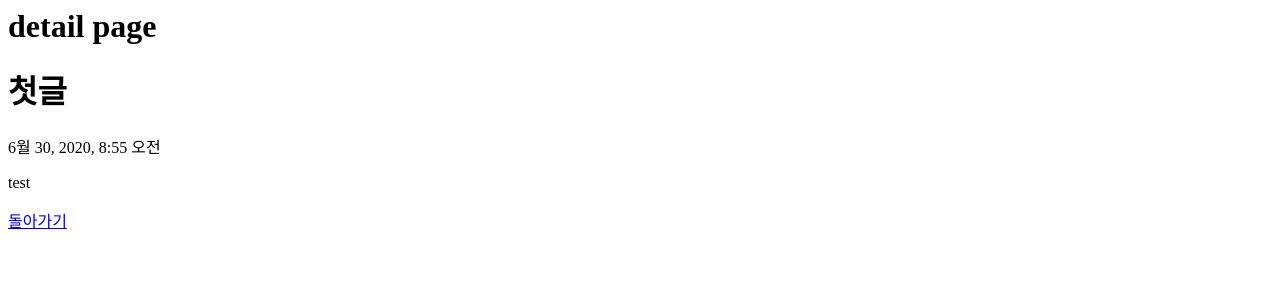
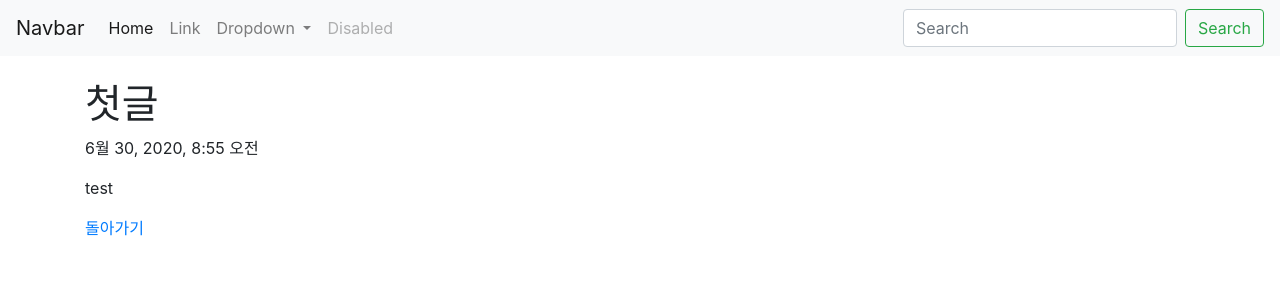
Before and after one commit to Hoteol/python, a Django app: template blogapp/templates/detail.html in a window 1280 px wide. Shown: the top 300 px of the page. Run offline with Django 3.2, Linux system fonts and the light colour scheme; the template is opened without the code that fills it: values that come from a table or form of the project are taken from there, others are empty; data comes from the database, SQL or seed files in the repository; some libraries are stand-ins or nearby versions.

Commit message:
urls modify

```diff
--- a/blogapp/templates/detail.html
+++ b/blogapp/templates/detail.html
@@ -1,7 +1,9 @@
-<h1>detail page</h1>
+{% extends 'base.html' %}
 
-<h1>{{ blog.title }}</h1>
-<p>{{ blog.pub_date }}</p>
-<p>{{ blog.body }}</p>
+{% block content %}
+    <h1>{{ blog.title }}</h1>
+    <p>{{ blog.pub_date }}</p>
+    <p>{{ blog.body }}</p>
 
-<a href="{% url 'home' %}">돌아가기</a>
+    <a href="{% url 'home' %}">돌아가기</a>
+{% endblock %}
--- /dev/null
+++ b/blogapp/urls.py
@@ -0,0 +1,7 @@
+from django.urls import path
+from . import views
+
+urlpatterns = [
+    path('new/', views.new, name='new'),
+    path('detail/<int:blog_id>/', views.detail, name='detail'),
+]
--- a/blogproject/settings.py
+++ b/blogproject/settings.py
@@ -55,7 +55,7 @@ ROOT_URLCONF = 'blogproject.urls'
 TEMPLATES = [
     {
         'BACKEND': 'django.template.backends.django.DjangoTemplates',
-        'DIRS': [],
+        'DIRS': ['blogproject/templates'],
         'APP_DIRS': True,
         'OPTIONS': {
             'context_processors': [
--- /dev/null
+++ b/blogproject/templates/base.html
@@ -0,0 +1,63 @@
+<head>
+    <!-- CSS only -->
+    <link rel="stylesheet" href="https://stackpath.bootstrapcdn.com/bootstrap/4.5.0/css/bootstrap.min.css" integrity="sha384-9aIt2nRpC12Uk9gS9baDl411NQApFmC26EwAOH8WgZl5MYYxFfc+NcPb1dKGj7Sk" crossorigin="anonymous">
+    <!-- JS, Popper.js, and jQuery -->
+    <script src="https://code.jquery.com/jquery-3.5.1.slim.min.js" integrity="sha384-DfXdz2htPH0lsSSs5nCTpuj/zy4C+OGpamoFVy38MVBnE+IbbVYUew+OrCXaRkfj" crossorigin="anonymous"></script>
+    <script src="https://cdn.jsdelivr.net/npm/popper.js@1.16.0/dist/umd/popper.min.js" integrity="sha384-Q6E9RHvbIyZFJoft+2mJbHaEWldlvI9IOYy5n3zV9zzTtmI3UksdQRVvoxMfooAo" crossorigin="anonymous"></script>
+    <script src="https://stackpath.bootstrapcdn.com/bootstrap/4.5.0/js/bootstrap.min.js" integrity="sha384-OgVRvuATP1z7JjHLkuOU7Xw704+h835Lr+6QL9UvYjZE3Ipu6Tp75j7Bh/kR0JKI" crossorigin="anonymous"></script>
+</head>
+<body>
+    <nav class="navbar navbar-expand-lg navbar-light bg-light">
+        <a class="navbar-brand" href="#">Navbar</a>
+        <button class="navbar-toggler" type="button" data-toggle="collapse" data-target="#navbarSupportedContent" aria-controls="navbarSupportedContent" aria-expanded="false" aria-label="Toggle navigation">
+            <span class="navbar-toggler-icon"></span>
+        </button>
+        <div class="collapse navbar-collapse" id="navbarSupportedContent">
+            <ul class="navbar-nav mr-auto">
+                <li class="nav-item active">
+                    <a class="nav-link" href="#">Home <span class="sr-only">(current)</span></a>
+                </li>
+                <li class="nav-item">
+                    <a class="nav-link" href="#">Link</a>
+                </li>
+                <li class="nav-item dropdown">
+                <a class="nav-link dropdown-toggle" href="#" id="navbarDropdown" role="button" data-toggle="dropdown" aria-haspopup="true" aria-expanded="false">
+                    Dropdown
+                </a>
+                <div class="dropdown-menu" aria-labelledby="navbarDropdown">
+                    <a class="dropdown-item" href="#">Action</a>
+                    <a class="dropdown-item" href="#">Another action</a>
+                    <div class="dropdown-divider"></div>
+                    <a class="dropdown-item" href="#">Something else here</a>
+                </div>
+                </li>
+                <li class="nav-item">
+                    <a class="nav-link disabled" href="#" tabindex="-1" aria-disabled="true">Disabled</a>
+                </li>
+            </ul>
+            <form class="form-inline my-2 my-lg-0">
+                <input class="form-control mr-sm-2" type="search" placeholder="Search" aria-label="Search">
+                <button class="btn btn-outline-success my-2 my-sm-0" type="submit">Search</button>
+            </form>
+        </div>
+    </nav>
+    <br>
+
+    <div class ="container">
+        {% block content %}
+        {% endblock %}
+    </div>
+
+</body>
+<!--
+<h1>워드 카운트!</h1>
+
+<br><br>
+<form action="{% url 'new'%}">
+    <textarea cols="40" rows="10" name='fulltext'></textarea>
+    <br><br>
+    <input type="submit" value="count!"/>
+</form>
+
+<br>
+-->
--- a/blogproject/urls.py
+++ b/blogproject/urls.py
@@ -14,12 +14,11 @@ Including another URLconf
     2. Add a URL to urlpatterns:  path('blog/', include('blog.urls'))
 """
 from django.contrib import admin
-from django.urls import path
+from django.urls import path, include
 import blogapp.views
 
 urlpatterns = [
     path('admin/', admin.site.urls),
     path('', blogapp.views.home, name='home'),
-    path('new/', blogapp.views.new, name='new'),
-    path('detail/<int:blog_id>/', blogapp.views.detail, name='detail'),
+    path('blogapp/', include('blogapp.urls')),
 ]
```
Also changed, not shown: blogapp/templates/home.html (+8 -46 lines).
